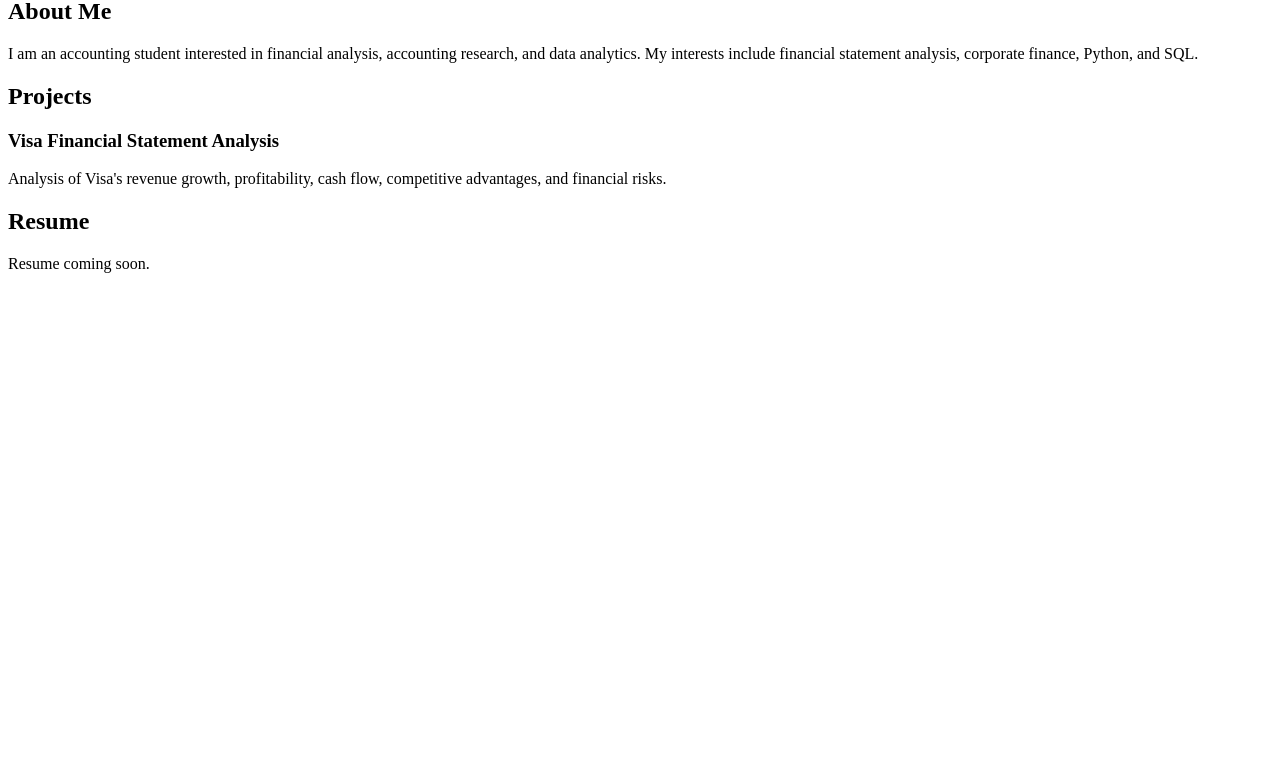
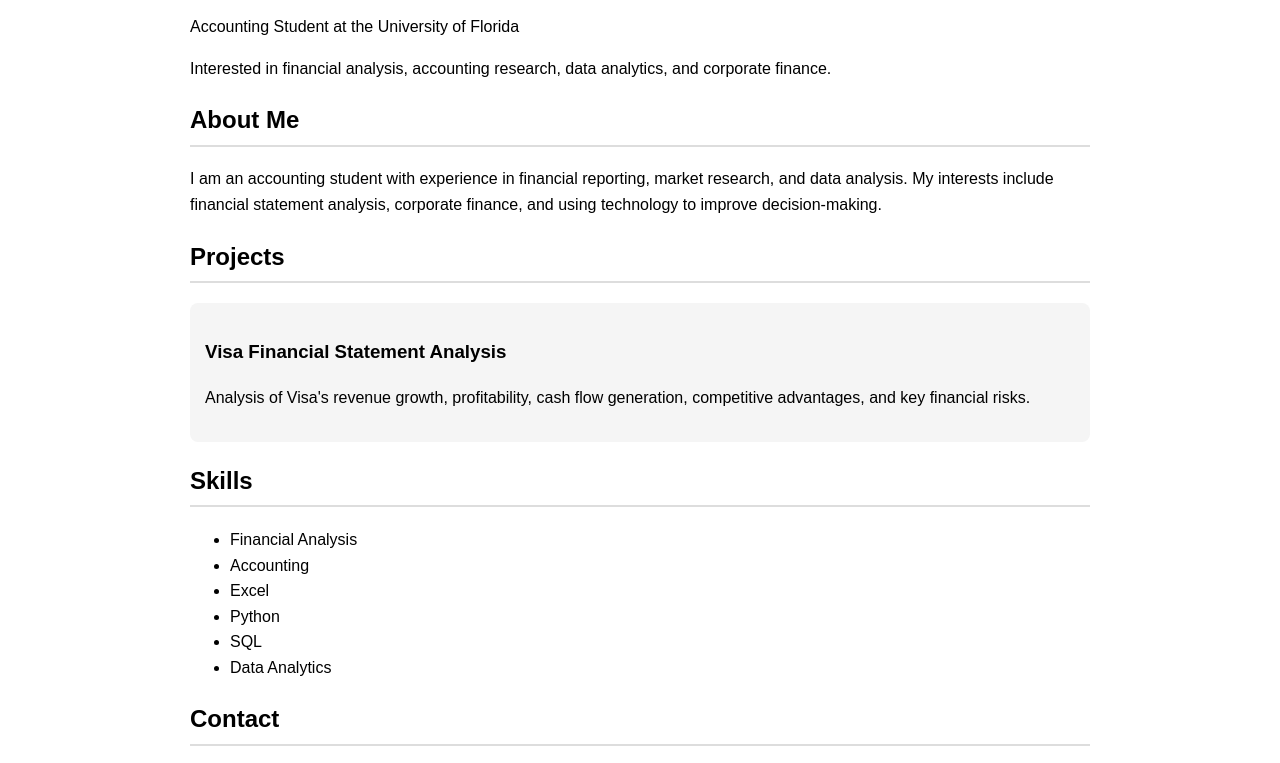
Before and after one commit to hfreich29/hailey.ferraroreich, a plain HTML site: page index.html in a window 1280 px wide. Shown: the part 120-883 px from the top of the page. Before the commit the page ends 800 px from the top, so only its background shows below. Drawn offline with Linux system fonts and the light colour scheme.

Commit message:
Update index.html

```diff
--- a/index.html
+++ b/index.html
@@ -1,37 +1,90 @@
 <!DOCTYPE html>
 <html>
 <head>
-    <title>Hailey Ferraro Reich</title>
+    <title>Hailey Ferraro-Reich</title>
+    <style>
+        body {
+            font-family: Arial, sans-serif;
+            max-width: 900px;
+            margin: auto;
+            padding: 40px;
+            line-height: 1.6;
+        }
+
+        h1 {
+            color: #1a365d;
+        }
+
+        h2 {
+            border-bottom: 2px solid #ddd;
+            padding-bottom: 5px;
+        }
+
+        .project {
+            background: #f5f5f5;
+            padding: 15px;
+            margin-top: 15px;
+            border-radius: 8px;
+        }
+
+        a {
+            color: #0066cc;
+        }
+    </style>
 </head>
+
 <body>
 
-    <h1>Hailey Ferraro Reich</h1>
+<h1>Hailey Ferraro-Reich</h1>
 
 <p>
 Accounting Student at the University of Florida
 </p>
 
+<p>
+Interested in financial analysis, accounting research, data analytics,
+and corporate finance.
+</p>
+
 <h2>About Me</h2>
 
 <p>
-        I am an accounting student interested in financial analysis,
-        accounting research, and data analytics. My interests include
-        financial statement analysis, corporate finance, Python, and SQL.
+I am an accounting student with experience in financial reporting,
+market research, and data analysis. My interests include financial
+statement analysis, corporate finance, and using technology to improve
+decision-making.
 </p>
 
 <h2>Projects</h2>
 
+<div class="project">
 <h3>Visa Financial Statement Analysis</h3>
 
 <p>
-        Analysis of Visa's revenue growth, profitability, cash flow,
-        competitive advantages, and financial risks.
+Analysis of Visa's revenue growth, profitability, cash flow generation,
+competitive advantages, and key financial risks.
+</p>
+</div>
+
+<h2>Skills</h2>
+
+<ul>
+<li>Financial Analysis</li>
+<li>Accounting</li>
+<li>Excel</li>
+<li>Python</li>
+<li>SQL</li>
+<li>Data Analytics</li>
+</ul>
+
+<h2>Contact</h2>
+
+<p>
+LinkedIn: Add your LinkedIn URL here
 </p>
 
-    <h2>Resume</h2>
-
 <p>
-        Resume coming soon.
+Email: Add your email here
 </p>
 
 </body>
```
Lines whose indentation alone changed are shown as unchanged.
